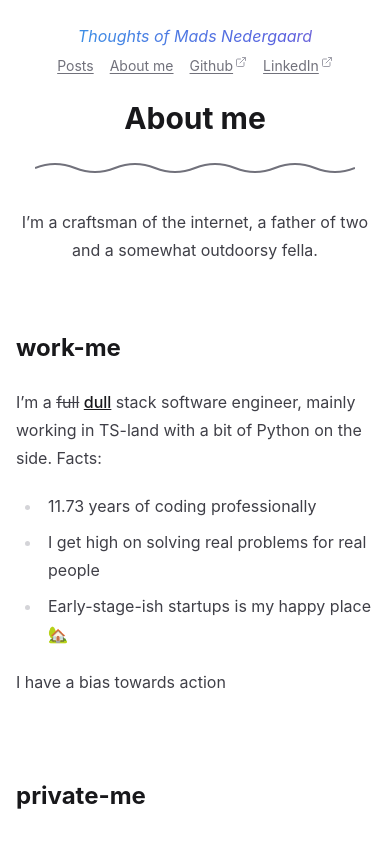
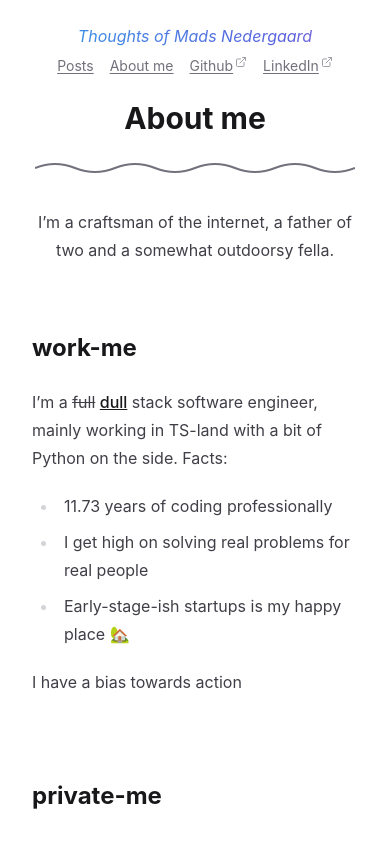
Before and after one commit to madsnedergaard/madsnedergaard.dk, a Next.js app: page /about in a window 390 px wide. Shown: the top 841 px of the page. Built offline with nearby package versions, Linux system fonts and the light colour scheme.

Commit message:
Fies padding on mobile

```diff
--- a/src/app/about/page.tsx
+++ b/src/app/about/page.tsx
@@ -49,7 +49,7 @@ export default async function Page() {
   return (
     <div>
       <Header />
-      <article className="prose prose-zinc dark:prose-invert mx-auto max-w-screen-lg px-4 pb-8 sm:px-2 lg:px-2">
+      <article className="prose prose-zinc dark:prose-invert mx-auto max-w-screen-lg px-8 pb-8 md:px-2 lg:px-2">
         <div className="text-center sm:mt-12">
           <h1 className="m-4 mb-3 text-3xl font-bold sm:text-4xl">About me</h1>
           <svg
```
